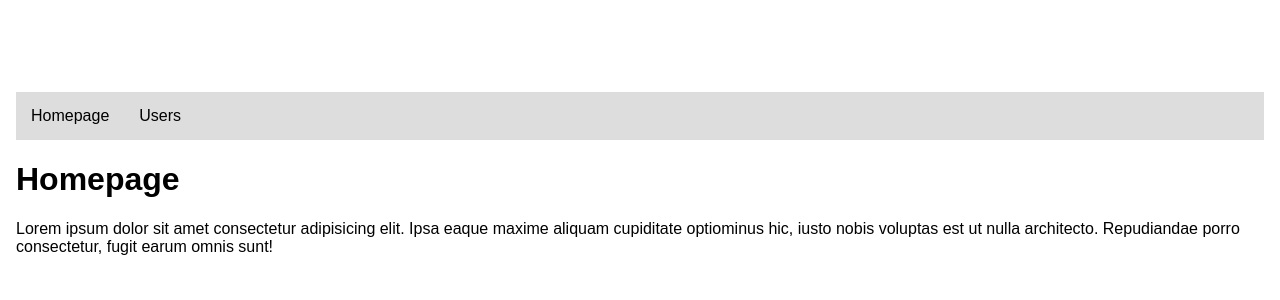
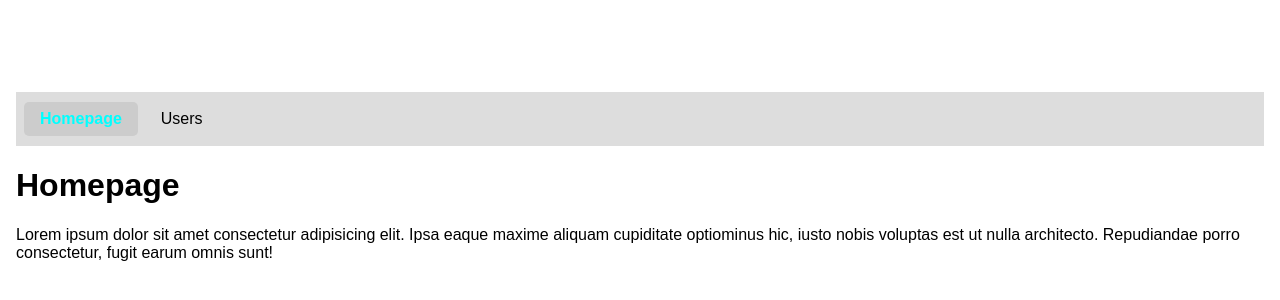
Before and after one commit to Escanor1986/Angular_routing_project, an Angular app: page / in a window 1280 px wide. Shown: the part 74-374 px from the top of the page. Built offline with nearby package versions, Linux system fonts and the light colour scheme.

Commit message:
Added routerLinkActive on routes & [routerLinkActiveOptions] on '/' route

```diff
--- a/src/app/app.component.html
+++ b/src/app/app.component.html
@@ -1,8 +1,14 @@
 <div style="padding-top: 150px">
   <nav>
     <ul>
-      <li routerLink="/">Homepage</li>
-      <li routerLink="/users">Users</li>
+      <li
+        routerLink="/"
+        routerLinkActive="active"
+        [routerLinkActiveOptions]="{ exact: true }"
+      >
+        Homepage
+      </li>
+      <li routerLink="/users" routerLinkActive="active">Users</li>
     </ul>
   </nav>
   <div>
--- a/src/app/app.component.ts
+++ b/src/app/app.component.ts
@@ -1,12 +1,10 @@
 import { Component } from '@angular/core';
-import { RouterLink, RouterOutlet } from '@angular/router';
+import { RouterLink, RouterLinkActive, RouterOutlet } from '@angular/router';
 
 @Component({
   selector: 'app-root',
-  imports: [RouterOutlet, RouterLink],
+  imports: [RouterOutlet, RouterLink, RouterLinkActive],
   templateUrl: './app.component.html',
-  styleUrl: './app.component.scss'
+  styleUrl: './app.component.scss',
 })
-export class AppComponent {
-  title = 'angular-routing-app';
-}
+export class AppComponent {}
--- a/src/app/app.routes.ts
+++ b/src/app/app.routes.ts
@@ -6,5 +6,5 @@ import { Page404Component } from './page404/page404.component';
 export const routes: Routes = [
   { path: '', component: HomepageComponent },
   { path: 'users', component: UsersComponent },
-  { path: '**', component: Page404Component }
+  { path: '**', component: Page404Component },
 ];
--- a/src/styles.scss
+++ b/src/styles.scss
@@ -28,3 +28,12 @@ nav {
     }
   }
 }
+
+.active {
+  background-color: #ccc;
+  border-radius: 5px;
+  color: aqua;
+  font-weight: bold;
+  padding: 0.5rem 1rem;
+  margin: 0 0.5rem;
+}
```
